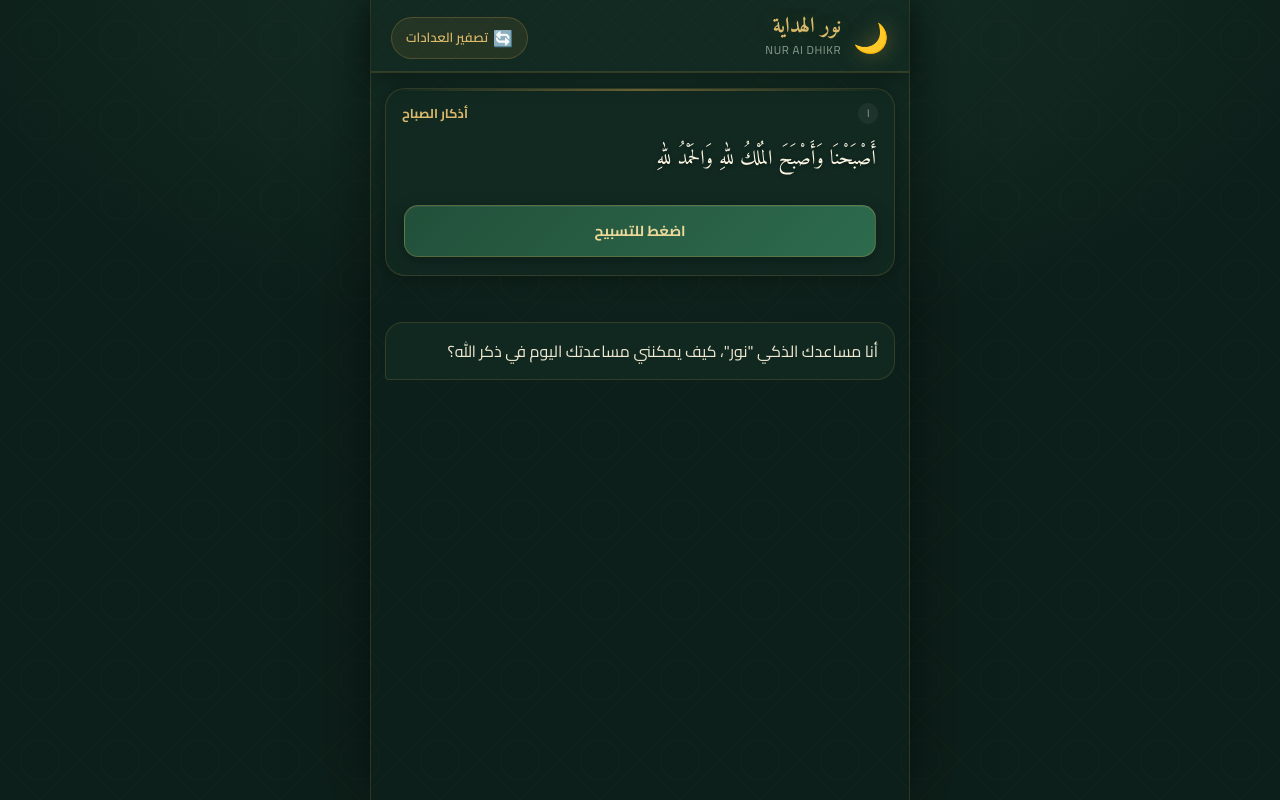
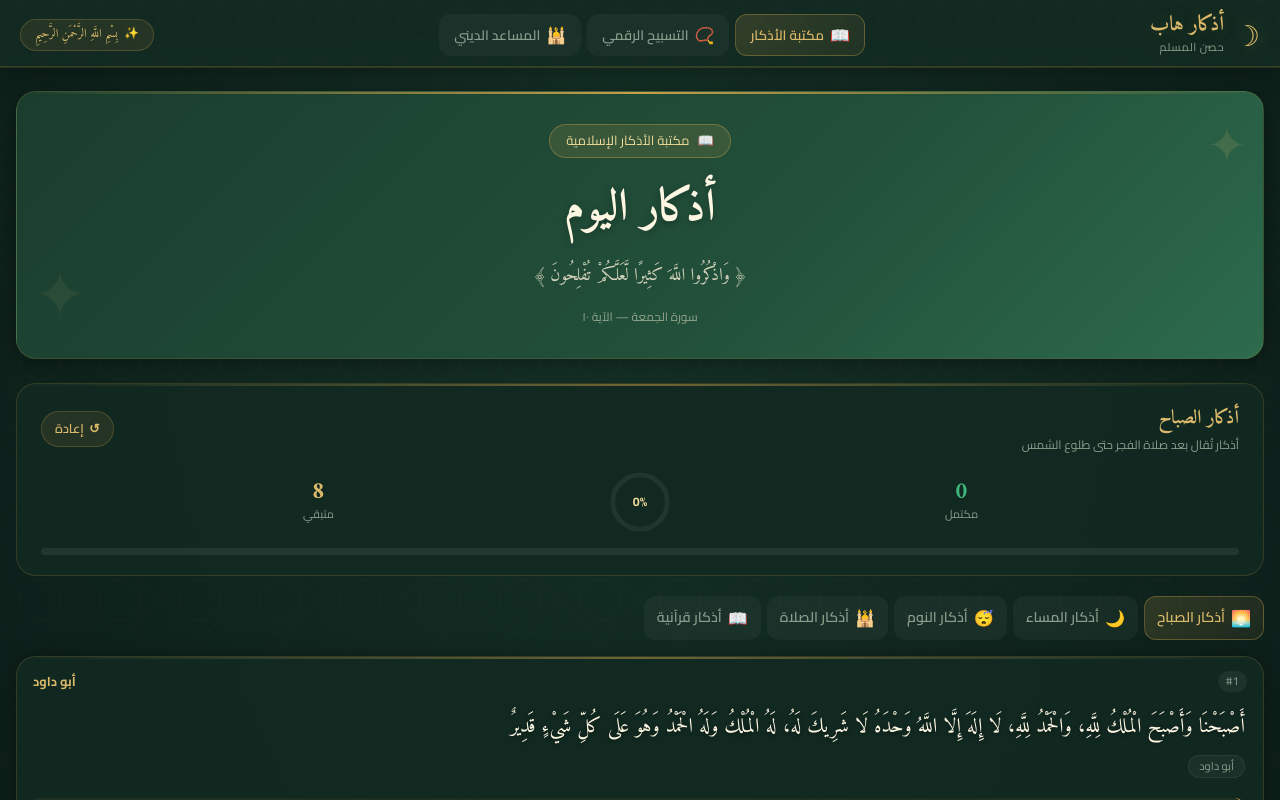
Before and after one commit to Abdalla691/Thikr, a Next.js app: page / in a window 1280 px wide. Shown: the top 800 px of the page. Built offline with nearby package versions, Linux system fonts and the light colour scheme; a web font is replaced by a local one.

Commit message:
Rename Home component to AzkarLibraryPage

```diff
--- a/src/app/page.tsx
+++ b/src/app/page.tsx
@@ -1,57 +1,28 @@
+
 import React from 'react';
+import AppLayout from '@/components/AppLayout';
+import AzkarHero from './components/AzkarHero';
+import PrayerTimesWidget from './components/PrayerTimesWidget';
+import AzkarCategoryTabs from './components/AzkarCategoryTabs';
 
-export default function Home() {
+export default function AzkarLibraryPage() {
   return (
-    <div className="app-shell">
-      {/* الجزء العلوي - الهيدر */}
-      <header className="app-header">
-        <div className="header-bg-pattern"></div>
-        <div className="header-top">
-          <div className="header-brand">
-            <span className="brand-icon">🌙</span>
-            <div>
-              <h1 className="brand-title">نور الهداية</h1>
-              <p className="brand-sub">NUR AI DHIKR</p>
-            </div>
+    <AppLayout>
+      <div style={{ maxWidth: '1400px', margin: '0 auto', padding: '24px 16px 48px' }}>
+        <AzkarHero />
+        <div style={{ marginTop: '24px', display: 'grid', gridTemplateColumns: '1fr', gap: '20px' }} className="xl:grid-cols-4-custom">
+          <div style={{ flex: 1 }}>
+            <AzkarCategoryTabs />
           </div>
-          <button className="reset-all-btn">
-            <span className="reset-icon">🔄</span>
-            <span className="reset-label">تصفير العدادات</span>
-          </button>
-        </div>
-      </header>
-
-      {/* محتوى الموقع - الأذكار */}
-      <main className="cards-feed custom-scrollbar">
-
-        {/* مثال لكارت ذكر واحد - تقدر تكرره */}
-        <div className="dhikr-card">
-          <div className="card-header">
-            <span className="card-index">١</span>
-            <span className="card-title-tag">أذكار الصباح</span>
-          </div>
-          <div className="card-body">
-            <p className="card-arabic">أَصْبَحْنَا وَأَصْبَحَ المُلْكُ للهِ وَالحَمْدُ للهِ</p>
-          </div>
-          <div className="card-footer">
-            <button className="tap-btn">
-              <span className="tap-btn-label">اضغط للتسبيح</span>
-            </button>
+          <div style={{ minWidth: '280px', maxWidth: '340px' }} className="hidden xl:block">
+            <PrayerTimesWidget />
           </div>
         </div>
-
-        {/* قسم الدردشة مع الذكاء الاصطناعي */}
-        <div className="chat-bubble-ai mt-8 p-4">
-          <p>أنا مساعدك الذكي "نور"، كيف يمكنني مساعدتك اليوم في ذكر الله؟</p>
+        {/* Mobile prayer widget */}
+        <div style={{ marginTop: '20px' }} className="xl:hidden">
+          <PrayerTimesWidget />
         </div>
-
-      </main>
-
-      {/* إشعار النجاح */}
-      <div className="toast">
-        <span className="toast-icon">✨</span>
-        تمت القراءة بنجاح
       </div>
-    </div>
+    </AppLayout>
   );
 }
```
